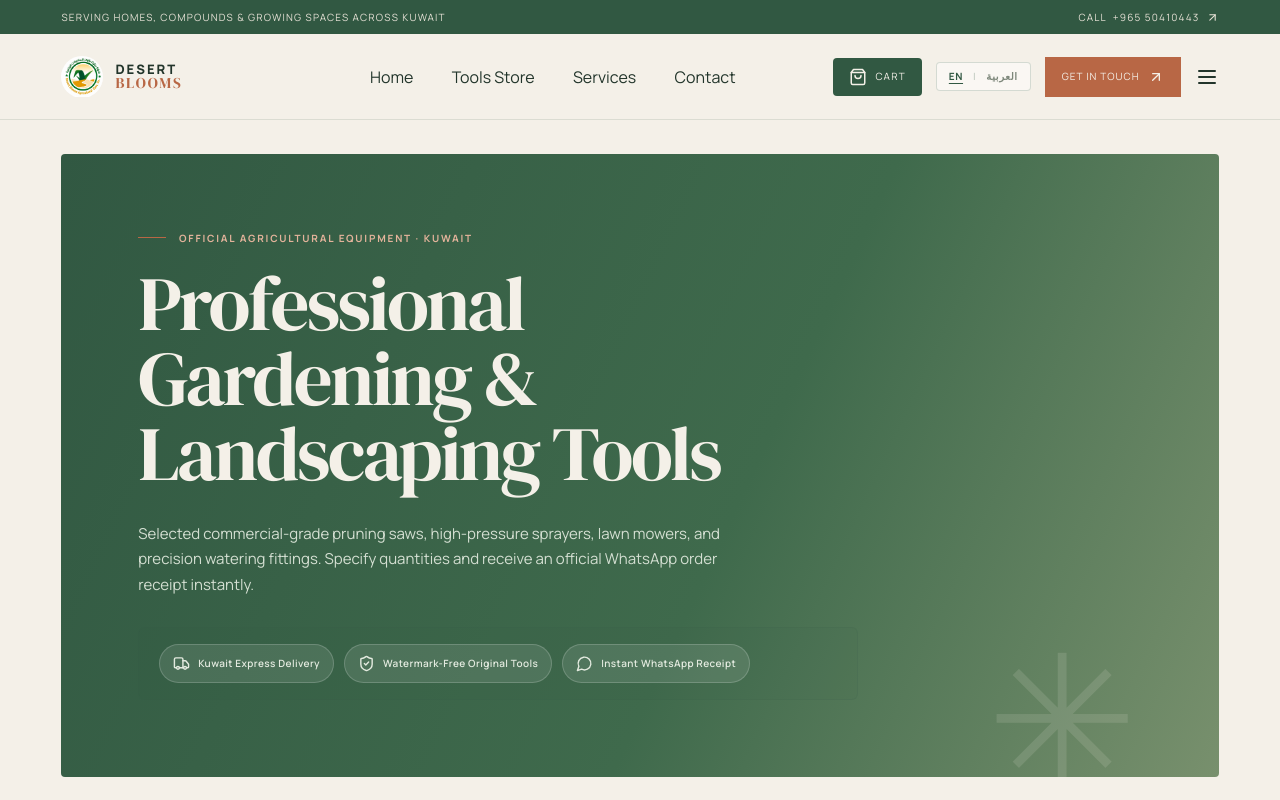
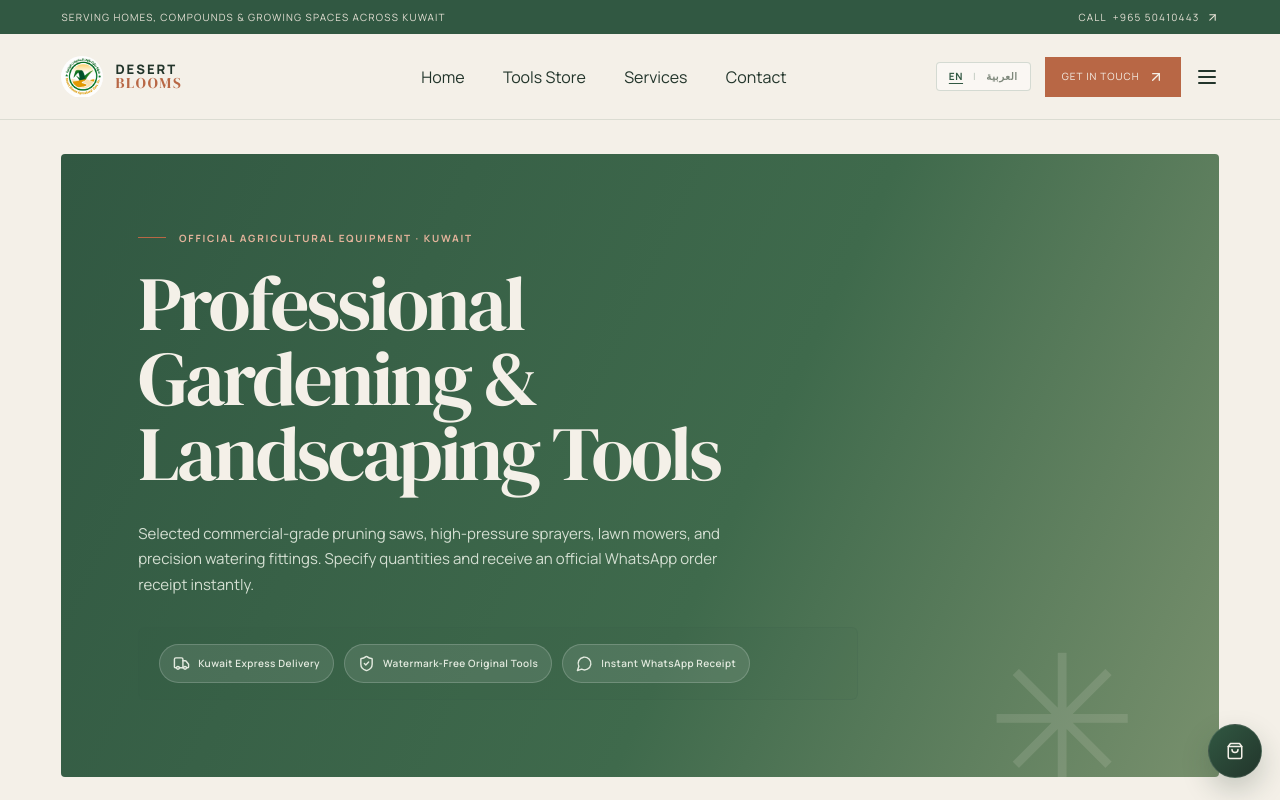
Before and after one commit to Ishasuraj/desert-blooms, a React (Vite) app in the folder client/: page /tools in a window 1280 px wide. Shown: the top 800 px of the page. Built offline with nearby package versions, Linux system fonts and the light colour scheme.

Commit message:
sizing changes

```diff
--- a/client/src/components/SiteHeader.tsx
+++ b/client/src/components/SiteHeader.tsx
@@ -139,19 +139,6 @@ export const SiteHeader: React.FC<SiteHeaderProps> = ({
           </nav>
 
           <div className="header-actions-group">
-            <button
-              type="button"
-              className="header-cart-btn hidden sm:inline-flex"
-              onClick={() => setIsCartOpen(true)}
-              aria-label={t("header.openCart")}
-            >
-              <ShoppingBag size={18} />
-              <span>{t("header.cart")}</span>
-              {totalItems > 0 ? (
-                <span className="header-cart-badge">{totalItems}</span>
-              ) : null}
-            </button>
-
             <LanguageSwitcher className="hidden md:inline-flex" />
 
             {onHome ? (
@@ -179,6 +166,16 @@ export const SiteHeader: React.FC<SiteHeaderProps> = ({
           </div>
         </header>
       </div>
+
+      <button
+        type="button"
+        className="mobile-cart-fab sm:hidden"
+        onClick={() => setIsCartOpen(true)}
+        aria-label={t("header.openCart")}
+      >
+        <ShoppingBag size={18} />
+        {totalItems > 0 ? <span className="mobile-cart-fab-count">{totalItems}</span> : null}
+      </button>
 
       {menuOpen ? (
         <div
@@ -246,26 +243,6 @@ export const SiteHeader: React.FC<SiteHeaderProps> = ({
                   </div>
                   <ChevronRight size={16} className="opacity-50 nav-chevron" />
                 </LocalizedLink>
-
-                <button
-                  type="button"
-                  onClick={() => {
-                    closeSidebar();
-                    setIsCartOpen(true);
-                  }}
-                  className="flex items-center justify-between p-3 rounded-md text-[#d8e0d5] hover:bg-white/5 transition-colors text-start"
-                >
-                  <div className="flex items-center gap-3 text-sm">
-                    <ShoppingBag size={18} className="text-[#d37a55]" />
-                    <span>{t("header.cart")}</span>
-                    {totalItems > 0 ? (
-                      <span className="ml-1 rounded-full bg-[#d37a55] px-1.5 py-0.5 text-[10px] font-bold text-[#22352b]">
-                        {totalItems}
-                      </span>
-                    ) : null}
-                  </div>
-                  <ChevronRight size={16} className="opacity-50 nav-chevron" />
-                </button>
 
                 {onHome ? (
                   <>
--- a/client/src/index.css
+++ b/client/src/index.css
@@ -369,6 +369,40 @@ html[dir="rtl"] .home-intro-wordmark {
   border-radius: 50%;
   display: inline-grid;
   place-items: center;
+  line-height: 1;
+}
+
+.mobile-cart-fab {
+  position: fixed;
+  right: 18px;
+  bottom: 22px;
+  z-index: 60;
+  display: inline-flex;
+  align-items: center;
+  justify-content: center;
+  width: 54px;
+  height: 54px;
+  border-radius: 999px;
+  background: linear-gradient(135deg, #315842 0%, #22352b 100%);
+  color: #f4f0e8;
+  box-shadow: 0 12px 28px rgba(34, 53, 43, 0.22);
+  border: 1px solid rgba(255, 255, 255, 0.12);
+  cursor: pointer;
+}
+.mobile-cart-fab-count {
+  position: absolute;
+  top: -5px;
+  right: -4px;
+  display: inline-grid;
+  place-items: center;
+  min-width: 20px;
+  height: 20px;
+  padding: 0 5px;
+  border-radius: 999px;
+  background: #d37a55;
+  color: #fff;
+  font-size: 10px;
+  font-weight: 800;
   line-height: 1;
 }
 
```
